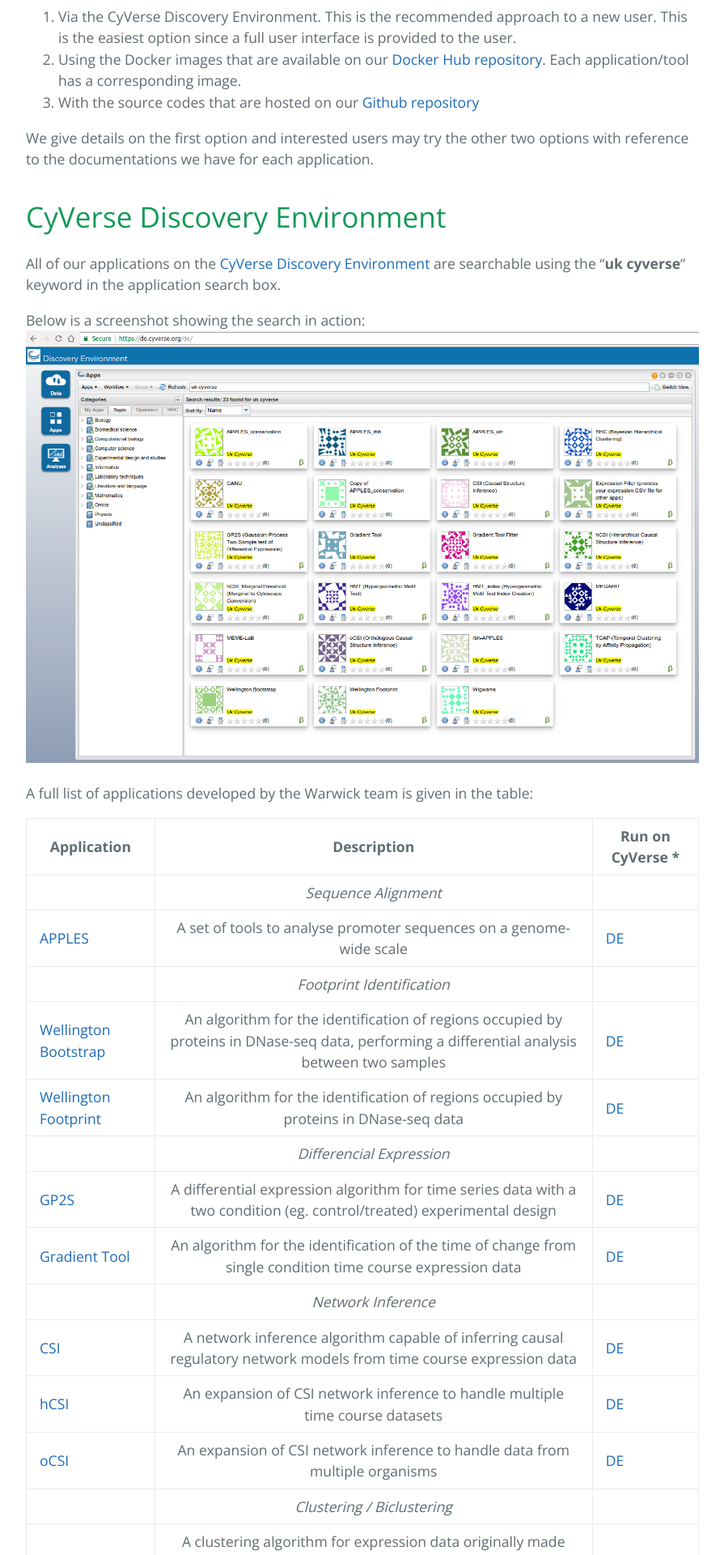
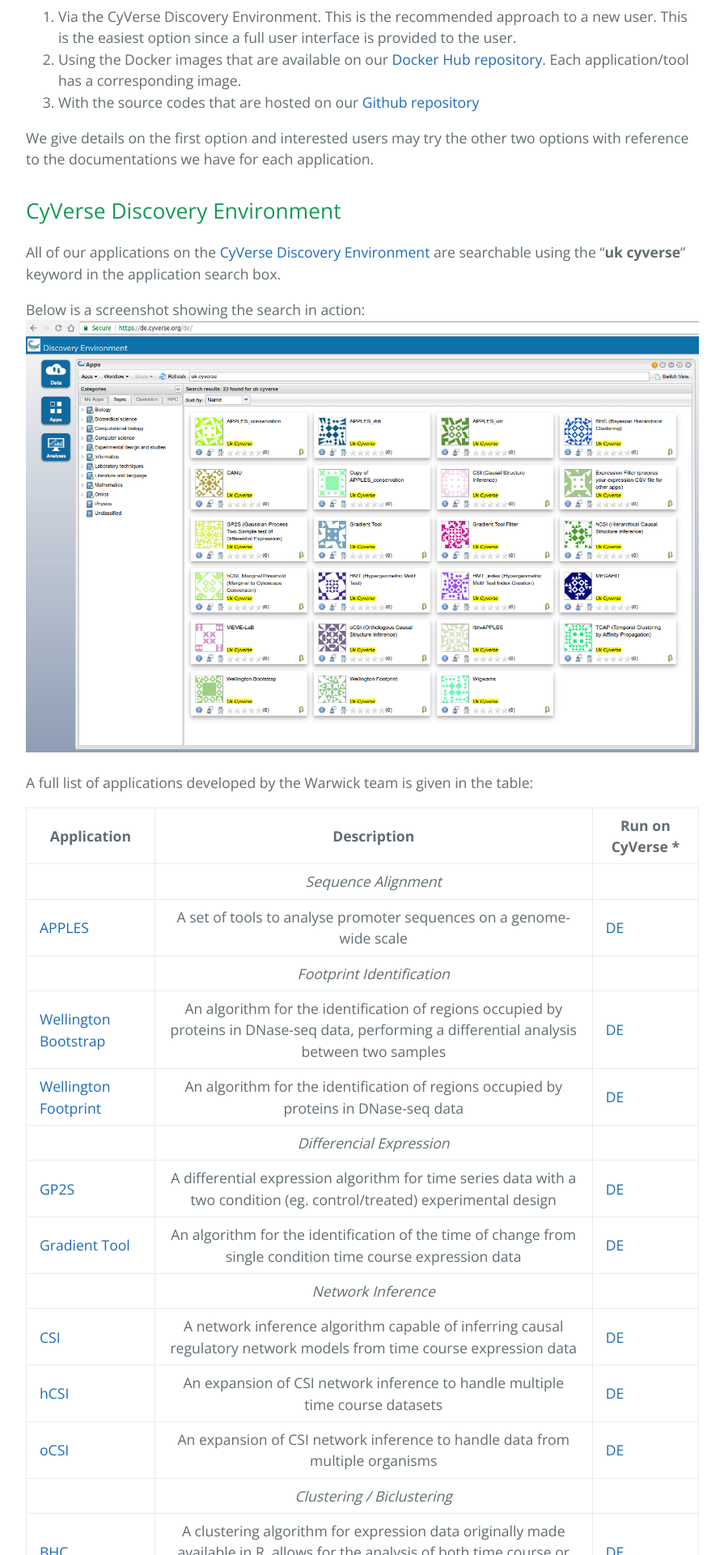
Before and after one commit to cyversewarwick/cyversewarwick.github.io, a Jekyll site: the page built from _posts/2017-02-14-application-access-guide.md, in a window 1280 px wide. Shown: the part 518-2438 px from the top of the page at 81% size, without its empty margins (192-1087 px from the left). Built offline with Jekyll 4.4.1, drawn with Linux system fonts in a browser that asks for light colours.

```diff
--- a/_posts/2017-02-14-application-access-guide.md
+++ b/_posts/2017-02-14-application-access-guide.md
@@ -12,7 +12,7 @@ There are 3 options when it comes to using our applications:
 
 We give details on the first option and interested users may try the other two options with reference to the documentations we have for each application.
 
-# CyVerse Discovery Environment
+## CyVerse Discovery Environment
 
 All of our applications on the [CyVerse Discovery Environment](https://de.cyverse.org/) are searchable using the "**uk cyverse**" keyword in the application search box.
 
```
